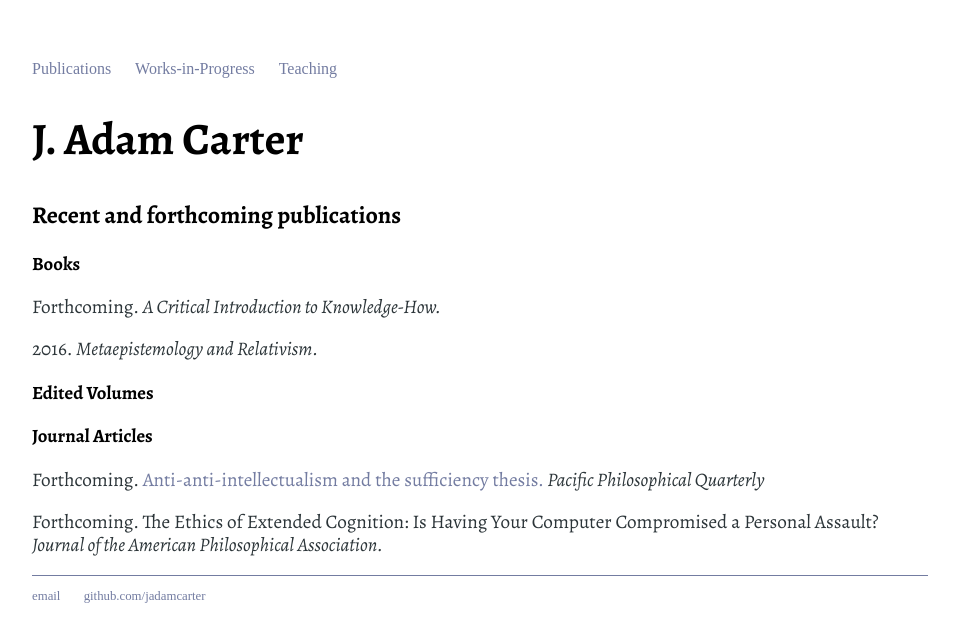
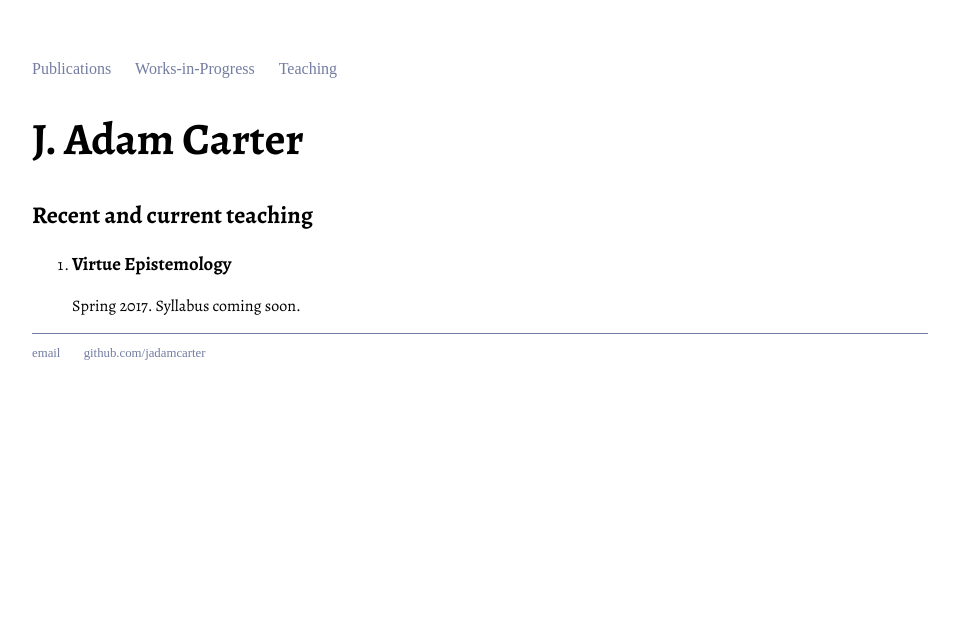
Before and after one commit to jadamcarter/jadamcarter.github.io, a Jekyll site: the page built from Teaching/index.html, in a window 1280 px wide. Shown: the top 642 px of the page, without its empty margins (160-1119 px from the left). Built offline with Jekyll 4.4.1, drawn with Linux system fonts in a browser that asks for light colours; some web fonts are replaced.

Commit message:
Update index.html

```diff
--- a/Teaching/index.html
+++ b/Teaching/index.html
@@ -4,16 +4,11 @@ title: J. Adam Carter
 ---
 
 <div class="blurb">
-	<h1> J. Adam Carter </h1>
-	<h2>Recent and forthcoming publications</h2>
-	<h3>Books</h3>
-	<p>Forthcoming. <em>A Critical Introduction to Knowledge-How. </em>  </p>
-	<p>2016. <em>Metaepistemology and Relativism. </em>  </p>
-	<h3>Edited Volumes</h3>
-	<h3>Journal Articles</h3>
-	<p>Forthcoming. <a href="http://philpapers.org/archive/CARAAT-29.pdf">Anti-anti-intellectualism and the sufficiency thesis.</a><em> Pacific Philosophical Quarterly </em> <i class="fa fa-file-pdf-o" aria-hidden="true"></i>
- </p>
-	<p>Forthcoming. The Ethics of Extended Cognition: Is Having Your Computer Compromised a Personal Assault? <em> Journal of the American Philosophical Association. </em>  </p>
-
+<h1> J. Adam Carter </h1>
+<h2>Recent and current teaching</h2>
+<ol>
+<li><h3>Virtue Epistemology</h3>
+Spring 2017. Syllabus coming soon.
+</ol>
 
 </div><!-- /.blurb -->
```
